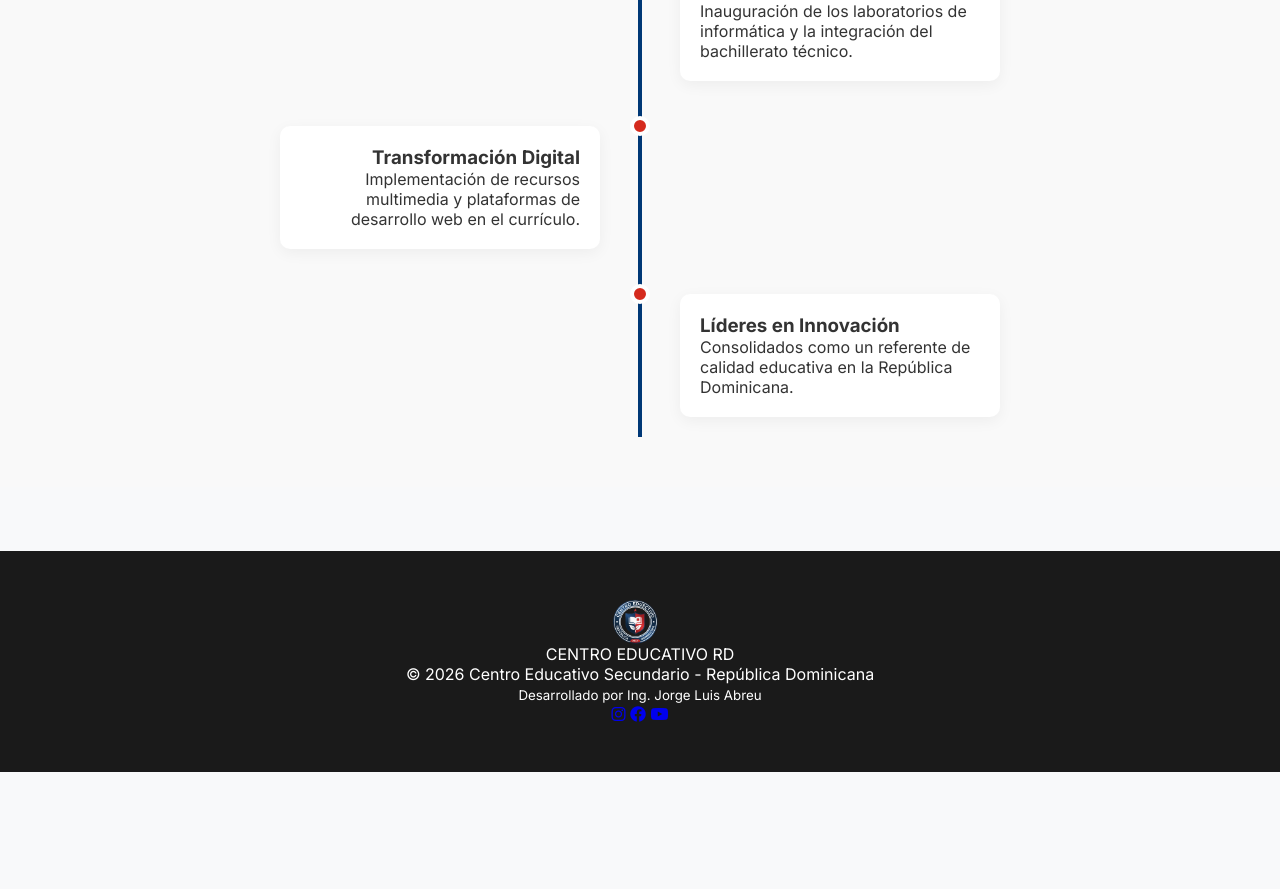
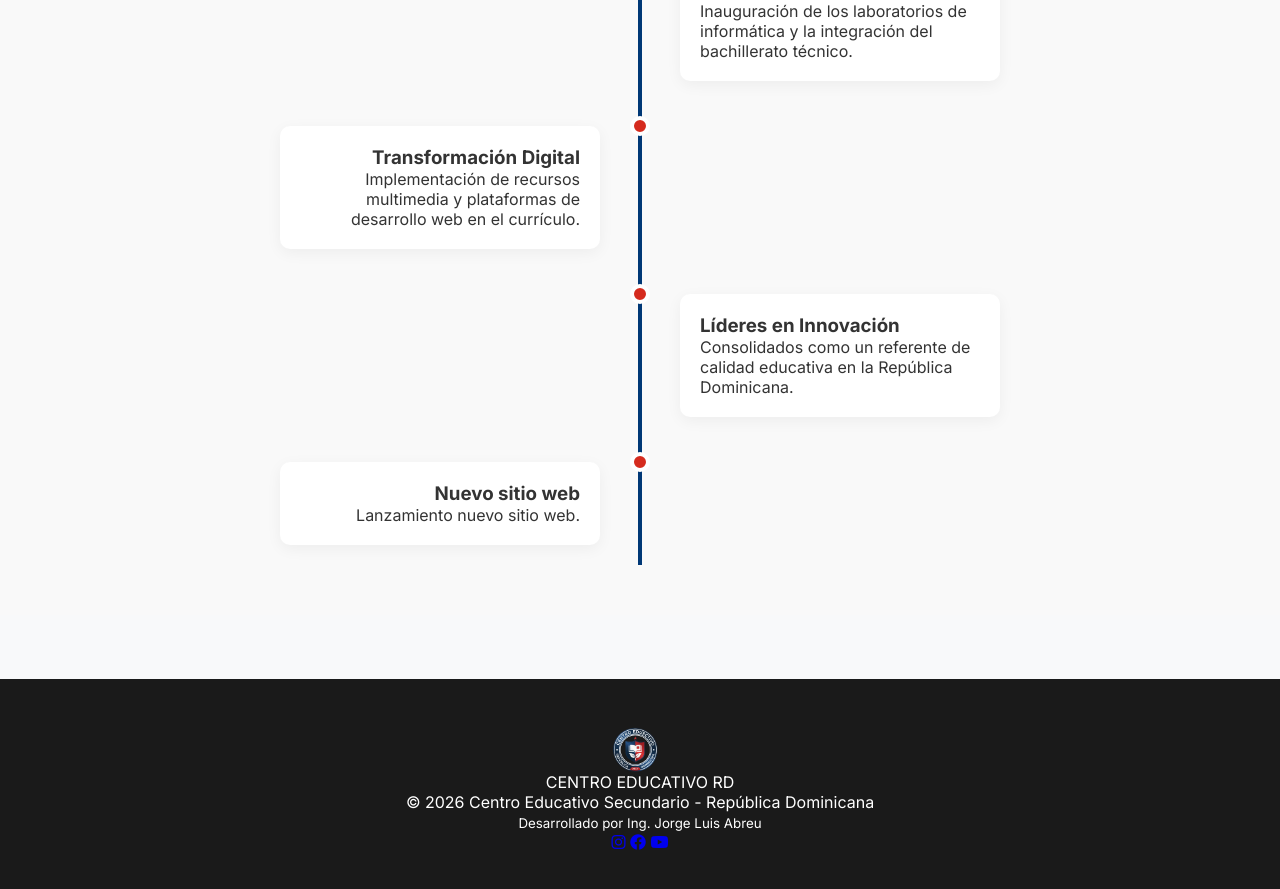
Before and after one commit to jorge21028/centroeducativo, a Jekyll site: the page built from historia.md, in a window 1280 px wide and 900 px high, scrolled down 603 px. Shown: the top 889 px of the window. Built offline with Jekyll 4.4.1, drawn with Linux system fonts in a browser that asks for light colours; before the commit the page ends 1375 px from its top, so only the background shows below that.

Commit message:
Update historia.yml

```diff
--- a/_data/historia.yml
+++ b/_data/historia.yml
@@ -13,3 +13,7 @@
 - año: "2026"
   titulo: "Líderes en Innovación"
   descripcion: "Consolidados como un referente de calidad educativa en la República Dominicana."
+
+- año: "2026"
+  titulo: "Nuevo sitio web"
+  descripcion: "Lanzamiento nuevo sitio web."
```
